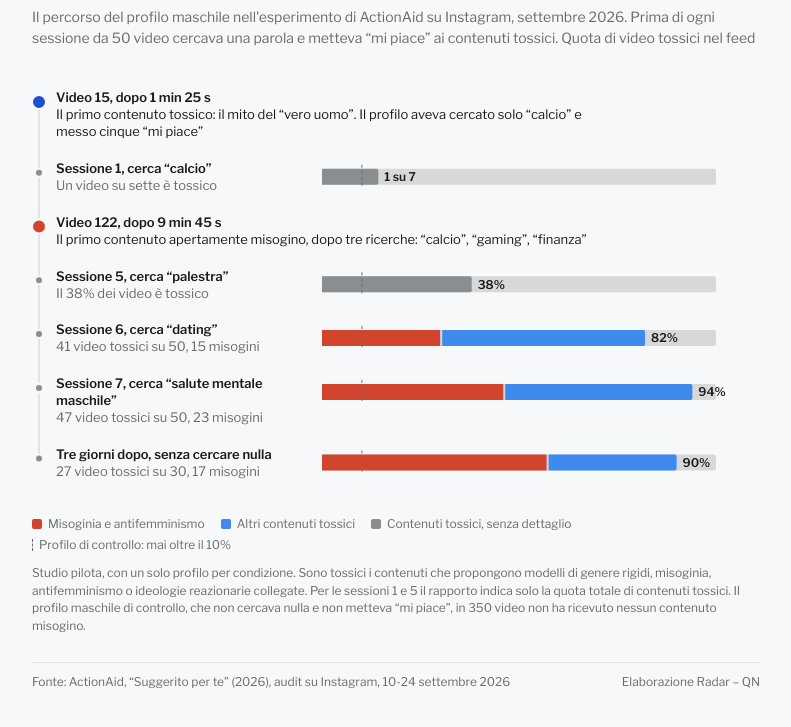
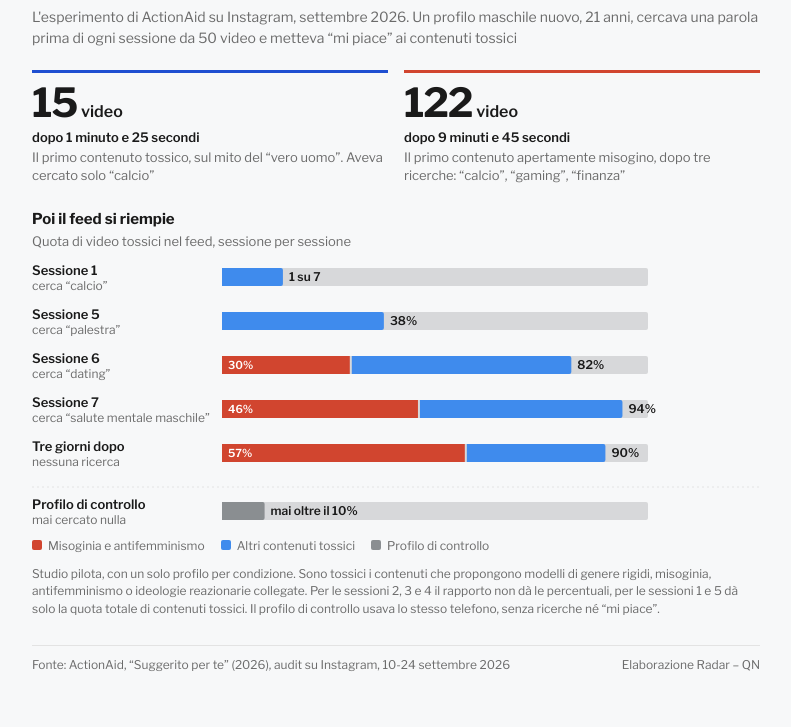
Before and after one commit to caterinamalanetto-star/caterinamalanetto-star-misoginia-online, a plain HTML site: page percorso/index.html in a window 1280 px wide. Shown: the part 53-780 px from the top of the page, without its empty margins (244-1035 px from the left). Drawn offline with nearby package versions, Linux system fonts and the light colour scheme.

Commit message:
Percorso: tappe in evidenza e barre per sessione con profilo di controllo
Co-Authored-By: Claude Opus 5.5 <noreply@anthropic.com>
Claude-Session: https://claude.ai/code/session_01RTk8MNKy9HuCFtroJtrxRt

```diff
--- a/percorso/index.html
+++ b/percorso/index.html
@@ -9,13 +9,21 @@
 <link rel="stylesheet" href="https://fonts.googleapis.com/css2?family=Libre+Franklin:wght@400;500;600;700&family=Newsreader:opsz,wght@6..72,400;6..72,700&display=swap">
 <link rel="stylesheet" href="../assets/radar.css">
 <style>
-  .t-lab { font-size: 13px; font-weight: 600; fill: var(--ink); }
-  .t-desc { font-size: 13px; fill: var(--ink-2); }
-  .t-desc--ev { fill: var(--ink); }
-  .spine { stroke: var(--rule); stroke-width: 2; }
+  .steps { display: grid; grid-template-columns: 1fr 1fr; gap: 16px; margin: 22px 0 8px; }
+  .step { border-top: 3px solid var(--blue); padding-top: 10px; }
+  .step--hot { border-top-color: var(--red); }
+  .step__num { font: 700 40px/1 var(--sans); letter-spacing: -0.03em; color: var(--ink); font-variant-numeric: tabular-nums; }
+  .step__num small { font-size: 16px; font-weight: 600; letter-spacing: 0; margin-left: 4px; }
+  .step__time { font: 600 13px/1.3 var(--sans); color: var(--ink); margin-top: 6px; }
+  .step__txt { font: 400 13px/1.4 var(--sans); color: var(--ink-2); margin-top: 2px; }
+  .section-head { font: 700 15px/1.3 var(--sans); color: var(--ink); margin: 26px 0 2px; }
+  .section-sub { font: 400 13px/1.4 var(--sans); color: var(--ink-2); margin: 0 0 10px; }
+  .row-lab { font: 600 13px var(--sans); fill: var(--ink); }
+  .row-sub { font: 400 12px var(--sans); fill: var(--ink-2); }
   .track { fill: var(--grey-5); }
-  .ref line { stroke: var(--ink-2); stroke-width: 1; stroke-dasharray: 3 3; }
-  .ref text { font-size: 12px; fill: var(--ink-2); paint-order: stroke; stroke: var(--bg); stroke-width: 4px; stroke-linejoin: round; }
+  .sep { stroke: var(--rule); stroke-dasharray: 2 3; }
+  .in-label { font: 600 11px var(--sans); fill: #fff; }
+  @media (max-width: 519px) { .step__num { font-size: 32px; } }
 </style>
 <script src="https://cdn.jsdelivr.net/npm/d3@7"></script>
 <script src="../assets/radar.js"></script>
@@ -24,14 +32,29 @@
 <main class="radar">
   <header>
     <h1 class="r-title">Dal calcio alla misoginia in 122 video</h1>
-    <p class="r-sub">Il percorso del profilo maschile nell'esperimento di ActionAid su Instagram, settembre 2026. Prima di ogni sessione da 50 video cercava una parola e metteva “mi piace” ai contenuti tossici. Quota di video tossici nel feed</p>
+    <p class="r-sub">L'esperimento di ActionAid su Instagram, settembre 2026. Un profilo maschile nuovo, 21 anni, cercava una parola prima di ogni sessione da 50 video e metteva “mi piace” ai contenuti tossici</p>
   </header>
 
-  <figure class="r-chart" id="tappe">
+  <div class="steps">
+    <div class="step">
+      <div class="step__num">15<small>video</small></div>
+      <div class="step__time">dopo 1 minuto e 25 secondi</div>
+      <div class="step__txt">Il primo contenuto tossico, sul mito del “vero uomo”. Aveva cercato solo “calcio”</div>
+    </div>
+    <div class="step step--hot">
+      <div class="step__num">122<small>video</small></div>
+      <div class="step__time">dopo 9 minuti e 45 secondi</div>
+      <div class="step__txt">Il primo contenuto apertamente misogino, dopo tre ricerche: “calcio”, “gaming”, “finanza”</div>
+    </div>
+  </div>
+
+  <p class="section-head">Poi il feed si riempie</p>
+  <p class="section-sub">Quota di video tossici nel feed, sessione per sessione</p>
+  <figure class="r-chart" id="bars" style="margin-top:0">
     <p class="r-key" id="key"></p>
   </figure>
 
-  <p class="r-note">Studio pilota, con un solo profilo per condizione. Sono tossici i contenuti che propongono modelli di genere rigidi, misoginia, antifemminismo o ideologie reazionarie collegate. Per le sessioni 1 e 5 il rapporto indica solo la quota totale di contenuti tossici. Il profilo maschile di controllo, che non cercava nulla e non metteva “mi piace”, in 350 video non ha ricevuto nessun contenuto misogino.</p>
+  <p class="r-note">Studio pilota, con un solo profilo per condizione. Sono tossici i contenuti che propongono modelli di genere rigidi, misoginia, antifemminismo o ideologie reazionarie collegate. Per le sessioni 2, 3 e 4 il rapporto non dà le percentuali, per le sessioni 1 e 5 dà solo la quota totale di contenuti tossici. Il profilo di controllo usava lo stesso telefono, senza ricerche né “mi piace”.</p>
 
   <footer class="r-foot">
     <span>Fonte: ActionAid, “Suggerito per te” (2026), audit su Instagram, 10-24 settembre 2026</span>
@@ -46,107 +69,78 @@
 
   R.loadCSV("../data/percorso-tappe.csv").then(function (rows) {
     var data = rows.map(function (r) {
-      return {
-        tipo: r["Tipo"], lab: r["Etichetta"], desc: r["Descrizione"],
-        n: R.num(r["Video nella sessione"]), tox: R.num(r["Contenuti tossici (%)"]),
-        mis: R.num(r["Misoginia e antifemminismo (%)"]), val: r["Valore mostrato"],
-        det: r["Dettaglio misoginia"] === "sì"
-      };
+      return { k: r["Riga"], lab: r["Etichetta"], q: r["Ricerca"], n: R.num(r["Video nella sessione"]),
+        tox: R.num(r["Contenuti tossici (%)"]), mis: R.num(r["Misoginia e antifemminismo (%)"]), val: r["Valore mostrato"], nota: r["Nota"] };
     });
-    var firstMis = data.filter(function (d) { return d.tipo === "evento"; })[1];
+    d3.select("#key").html('<span><i class="sw" style="background:var(--red)"></i>Misoginia e antifemminismo</span><span><i class="sw" style="background:var(--blue-3)"></i>Altri contenuti tossici</span><span><i class="sw" style="background:var(--grey-3)"></i>Profilo di controllo</span>');
 
-    d3.select("#key").html(
-      '<span><i class="sw" style="background:var(--red)"></i>Misoginia e antifemminismo</span>' +
-      '<span><i class="sw" style="background:var(--blue-3)"></i>Altri contenuti tossici</span>' +
-      '<span><i class="sw" style="background:var(--grey-3)"></i>Contenuti tossici, senza dettaglio</span>' +
-      '<span><i style="display:inline-block;width:0;height:12px;border-left:1px dashed var(--ink-2)"></i>Profilo di controllo: mai oltre il 10%</span>');
-
-    var host = document.getElementById("tappe");
+    var host = document.getElementById("bars");
     var tip = R.tooltip(host);
     R.dismissOutside(host, function () { tip.hide(); });
 
     R.responsive(host, function (W, phase) {
       var narrow = R.isNarrow(W);
-      var spineX = 7, textX = 24;
-      var labW = narrow ? W - textX : 250;          // colonna testo
-      var barX = narrow ? textX : textX + labW + 16;  // inizio barre
-      var right = 44;
-      var bw = W - barX - right;
+      var labW = narrow ? 0 : 190, right = narrow ? 4 : 112;
+      var bw = W - labW - right;
       var x = d3.scaleLinear().domain([0, 100]).range([0, bw]);
-      var bh = 16, rowGap = narrow ? 22 : 20, top = 26;
+      var bh = 18, rowH = narrow ? 52 : 44, top = 4, sepGap = 14;
+      var y = top;
+      data.forEach(function (d) { if (d.k === "Controllo") y += sepGap; d.y = y; y += rowH; });
+      var H = y - (narrow ? 8 : 14);
 
       d3.select(host).select("svg").remove();
-      var svg = d3.select(host).insert("svg", ".r-key").attr("width", W).attr("role", "img")
-        .attr("aria-label", "Percorso del profilo maschile attivo: primo contenuto tossico al video 15, primo contenuto misogino al video 122. Contenuti tossici: " +
-          data.filter(function (d) { return d.tipo === "sessione"; }).map(function (d) { return d.lab + " " + d.val; }).join(", ") + ".");
-      svg.append("title").text("Quota di contenuti tossici nel feed del profilo maschile attivo, sessione per sessione");
+      var svg = d3.select(host).insert("svg", ".r-key").attr("width", W).attr("height", H).attr("role", "img")
+        .attr("aria-label", "Quota di contenuti tossici nel feed del profilo maschile attivo: " + data.filter(function (d) { return d.k !== "Controllo"; }).map(function (d) { return d.lab + " " + d.val; }).join(", ") + ". Profilo di controllo: mai oltre il 10%.");
+      svg.append("title").text("Quota di contenuti tossici nel feed, sessione per sessione");
 
-      var spine = svg.append("line").attr("class", "spine").attr("x1", spineX).attr("x2", spineX);
-      var rowsG = svg.append("g");
-      var y = top, items = [];
+      var ctrl = data.find(function (d) { return d.k === "Controllo"; });
+      svg.append("line").attr("class", "sep").attr("x1", 0).attr("x2", W).attr("y1", ctrl.y - sepGap / 2 - 4).attr("y2", ctrl.y - sepGap / 2 - 4);
 
-      data.forEach(function (d) {
-        var g = rowsG.append("g").attr("class", "mark");
-        var ev = d.tipo === "evento";
-        var lab = g.append("text").attr("class", "t-lab").attr("x", textX).attr("y", y).attr("dy", "0.35em").text(d.lab);
-        R.wrap(lab, ev ? W - textX : labW, 1.3);
-        var lh = (+lab.attr("data-lines")) * 13 * 1.3;
-        var desc = g.append("text").attr("class", "t-desc" + (ev ? " t-desc--ev" : "")).attr("x", textX).attr("y", y + lh).attr("dy", "0.35em").text(d.desc);
-        R.wrap(desc, ev ? Math.min(W - textX, 560) : labW, 1.3);
-        var dh = (+desc.attr("data-lines")) * 13 * 1.3;
-        var textH = lh + dh;
-        var dot = g.append("circle").attr("cx", spineX).attr("cy", y)
-          .style("fill", ev ? (d === firstMis ? "var(--red)" : "var(--blue)") : "var(--grey-3)")
-          .style("stroke", "var(--bg)").style("stroke-width", 2);
-        R.enter(dot, phase, function (s) { s.attr("r", 0); }, function (s) { s.attr("r", ev ? 7 : 4); }, R.DUR * 0.6);
-
-        var rowH = textH, by = null;
-        if (!ev) {
-          by = narrow ? y + textH + 2 : y - bh / 2 + 4;
-          if (narrow) rowH = textH + bh + 4; else rowH = Math.max(textH, bh);
-          g.append("rect").attr("class", "track").attr("x", barX).attr("y", by).attr("width", bw).attr("height", bh).attr("rx", 2);
-          var redP = g.append("path").style("fill", "var(--red)");
-          var bluP = g.append("path").style("fill", d.det ? "var(--blue-3)" : "var(--grey-3)");
-          var setBars = function (t) {
-            var m = d.det ? x(d.mis) : 0;
-            redP.attr("d", m > 0 ? R.barPathH(barX, by, m * t, bh, 0) : null);
-            var a = m > 0 ? m + 2 : 0;
-            bluP.attr("d", R.barPathH(barX + a * t, by, Math.max(0, x(d.tox) - a) * t, bh, 2));
-          };
-          if (phase === "static") setBars(1);
-          else { setBars(0); if (phase === "play") g.transition().duration(R.DUR).ease(R.EASE).tween("b", function () { return setBars; }); }
-          g.append("text").attr("class", "val-label").attr("x", barX + x(d.tox) + 6).attr("y", by + bh / 2).attr("dy", "0.35em").text(d.val);
+      var rowsG = svg.selectAll("g.row").data(data).join("g").attr("class", "row mark");
+      rowsG.each(function (d) {
+        var g = d3.select(this);
+        var by = narrow ? d.y + 20 : d.y + 4;
+        d.by = by;
+        var sub = d.k === "Controllo" || d.k === "Tre giorni dopo" ? d.q : "cerca " + d.q;
+        if (narrow) {
+          var t = g.append("text").attr("class", "row-lab").attr("x", 0).attr("y", d.y + 6).attr("dy", "0.35em");
+          t.append("tspan").text(d.lab);
+          t.append("tspan").attr("class", "row-sub").attr("dx", 6).text(sub);
+        } else {
+          g.append("text").attr("class", "row-lab").attr("x", 0).attr("y", by + bh / 2 - 7).attr("dy", "0.35em").text(d.lab);
+          g.append("text").attr("class", "row-sub").attr("x", 0).attr("y", by + bh / 2 + 9).attr("dy", "0.35em").text(sub);
         }
-        items.push({ d: d, g: g, y0: y - 10, h: rowH + 12, by: by });
-        y += rowH + rowGap;
+        var bx = labW;
+        g.append("rect").attr("class", "track").attr("x", bx).attr("y", by).attr("width", bw).attr("height", bh).attr("rx", 2);
+        var isC = d.k === "Controllo";
+        var red = g.append("path").style("fill", "var(--red)");
+        var blu = g.append("path").style("fill", isC ? "var(--grey-3)" : "var(--blue-3)");
+        function set(t) {
+          var m = d.mis > 0 ? x(d.mis) : 0;
+          red.attr("d", m > 0 ? R.barPathH(bx, by, m * t, bh, 0) : null);
+          var a = m > 0 ? m + 2 : 0;
+          blu.attr("d", R.barPathH(bx + a * t, by, Math.max(0, x(d.tox) - a) * t, bh, 2));
+        }
+        if (phase === "static") set(1); else { set(0); if (phase === "play") g.transition().duration(R.DUR).ease(R.EASE).tween("b", function () { return set; }); }
+        if (d.mis > 0 && x(d.mis) > 34) g.append("text").attr("class", "in-label").attr("x", bx + 6).attr("y", by + bh / 2).attr("dy", "0.35em").text(pc(d.mis));
+        var vt = g.append("text").attr("class", "val-label").attr("y", by + bh / 2).attr("dy", "0.35em").text(d.val);
+        var vw = vt.node().getComputedTextLength();
+        if (bx + x(d.tox) + 6 + vw > W) vt.attr("x", bx + x(d.tox) - 6).attr("text-anchor", "end").style("fill", "#fff");
+        else vt.attr("x", bx + x(d.tox) + 6);
       });
 
-      var H = y - rowGap + 14;
-      spine.attr("y1", top).attr("y2", items[items.length - 1].y0 + 10);
-
-      // riferimento: profilo di controllo mai oltre il 10%, un trattino su ogni barra
-      var ref = svg.append("g").attr("class", "ref");
-      items.filter(function (it) { return it.by !== null; }).forEach(function (it) {
-        ref.append("line").attr("x1", barX + x(10) + 0.5).attr("x2", barX + x(10) + 0.5).attr("y1", it.by - 4).attr("y2", it.by + bh + 4);
-      });
-      svg.attr("height", H);
-
-      // tooltip
-      svg.append("g").selectAll("rect").data(items).join("rect").attr("class", "hit")
-        .attr("x", 0).attr("width", W).attr("y", function (it) { return it.y0; }).attr("height", function (it) { return it.h; })
-        .on("pointerenter pointermove", function (ev, it) {
-          items.forEach(function (o) { o.g.classed("is-dimmed", o !== it); });
-          var d = it.d, p = d3.pointer(ev, host);
-          var html = d.tipo === "evento"
-            ? R.tipHTML({ title: d.lab, value: d === firstMis ? "Misoginia" : "Tossico", rows: [], note: d.desc })
-            : R.tipHTML({ title: d.lab, value: pc(d.tox), unit: "contenuti tossici",
-                rows: d.det ? [["Misoginia e antifemminismo", pc(d.mis)], ["Video della sessione", d.n]] : [["Video della sessione", d.n]],
-                note: d.det ? d.desc : d.desc + ". Il rapporto non indica la quota di misoginia" });
-          tip.show(html, p[0], it.y0 + it.h);
+      svg.append("g").selectAll("rect").data(data).join("rect").attr("class", "hit")
+        .attr("x", 0).attr("width", W).attr("y", function (d) { return d.y - 4; }).attr("height", rowH)
+        .on("pointerenter pointermove", function (ev, d) {
+          rowsG.classed("is-dimmed", function (q) { return q !== d; });
+          var p = d3.pointer(ev, host);
+          var rows2 = [["Video", d.n]];
+          if (d.mis > 0) rows2.unshift(["di cui misoginia e antifemminismo", pc(d.mis)]);
+          tip.show(R.tipHTML({ title: d.lab + (d.k === "Controllo" ? "" : " · " + d.q), value: d.k === "Controllo" ? "max 10%" : pc(d.tox), unit: "contenuti tossici", rows: rows2, note: d.nota }), p[0], d.by + bh);
         })
-        .on("pointerleave", function (ev) { if (ev.pointerType === "mouse") { tip.hide(); items.forEach(function (o) { o.g.classed("is-dimmed", false); }); } });
+        .on("pointerleave", function (ev) { if (ev.pointerType === "mouse") { tip.hide(); rowsG.classed("is-dimmed", false); } });
     });
-  }).catch(function (e) { R.fail("#tappe", e); });
+  }).catch(function (e) { R.fail("#bars", e); });
 })();
 </script>
 </body>
```
Also changed, not shown: data/percorso-tappe.csv (+7 -8 lines), index.html (+2 -2 lines).
